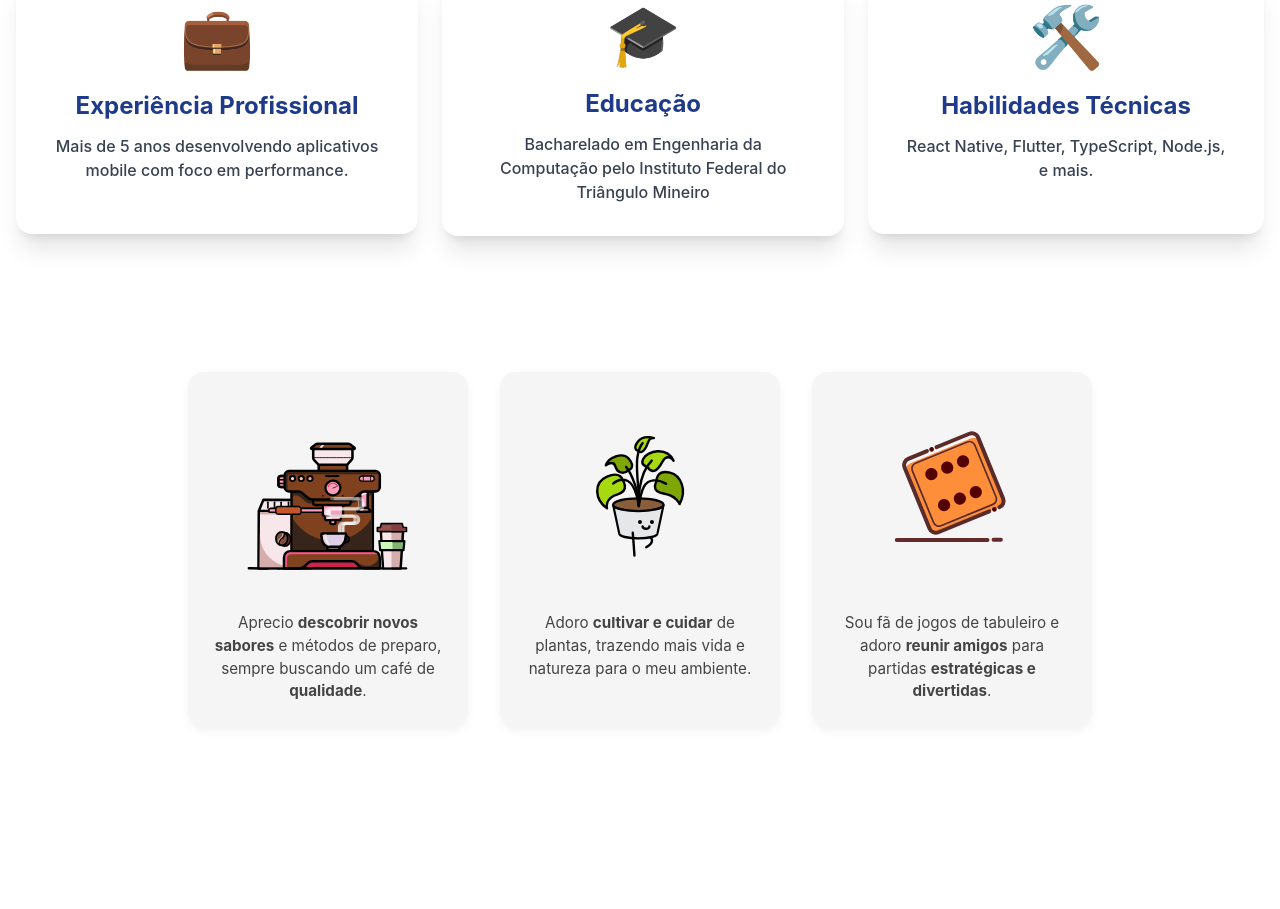
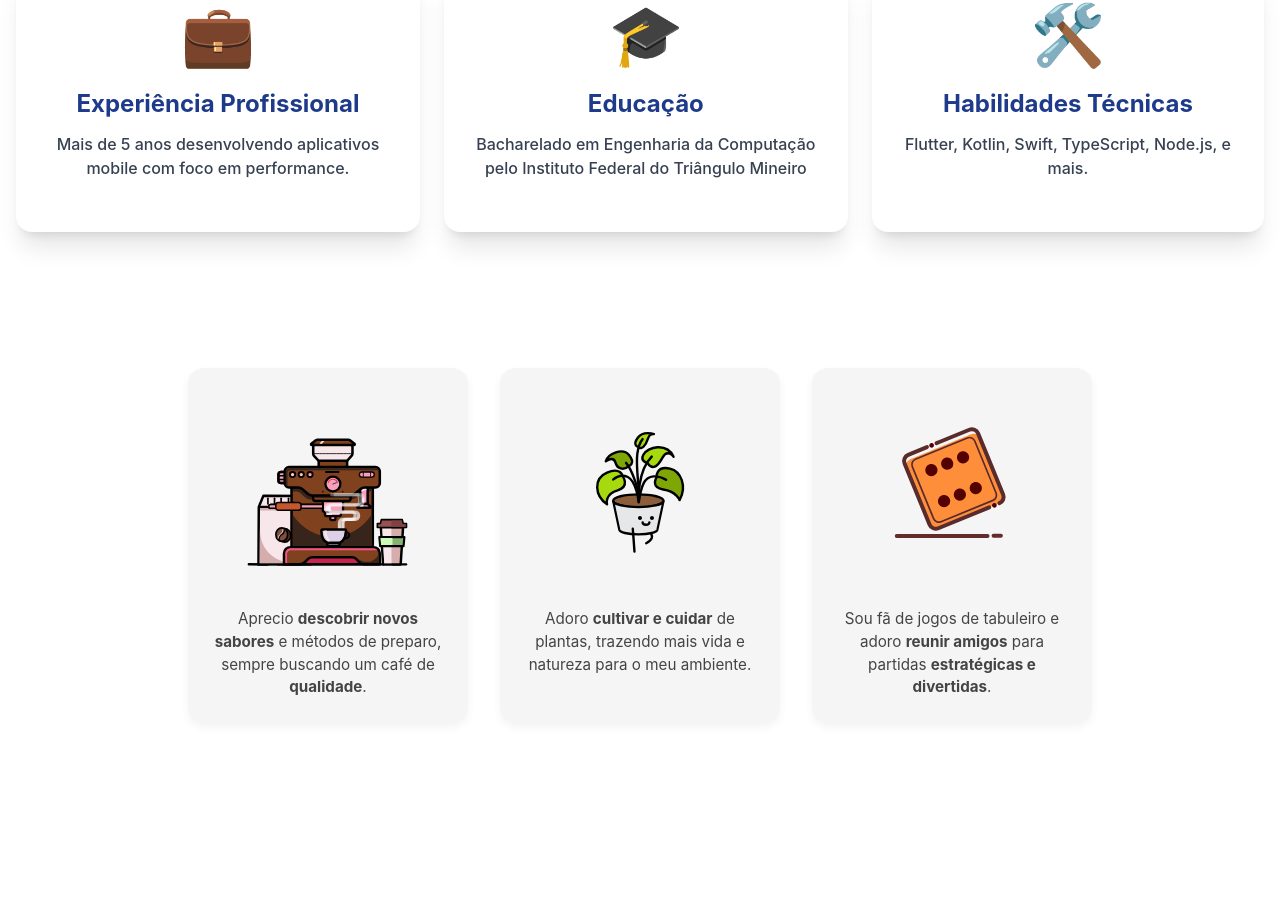
Before and after one commit to heliohachimine/portifolio, a React (Vite) app: page / in a window 1280 px wide. Shown: the part 940-1849 px from the top of the page. Built offline with nearby package versions, Linux system fonts and the light colour scheme.

Commit message:
ajuste habilidades tecnicas

```diff
--- a/src/components/CurriculumCards.jsx
+++ b/src/components/CurriculumCards.jsx
@@ -21,7 +21,7 @@ export default function CurriculumCards() {
     {
       id: 3,
       title: "Habilidades Técnicas",
-      description: "React Native, Flutter, TypeScript, Node.js, e mais.",
+      description: "Flutter, Kotlin, Swift, TypeScript, Node.js, e mais.",
       icon: "🛠️",
     },
   ];
```
